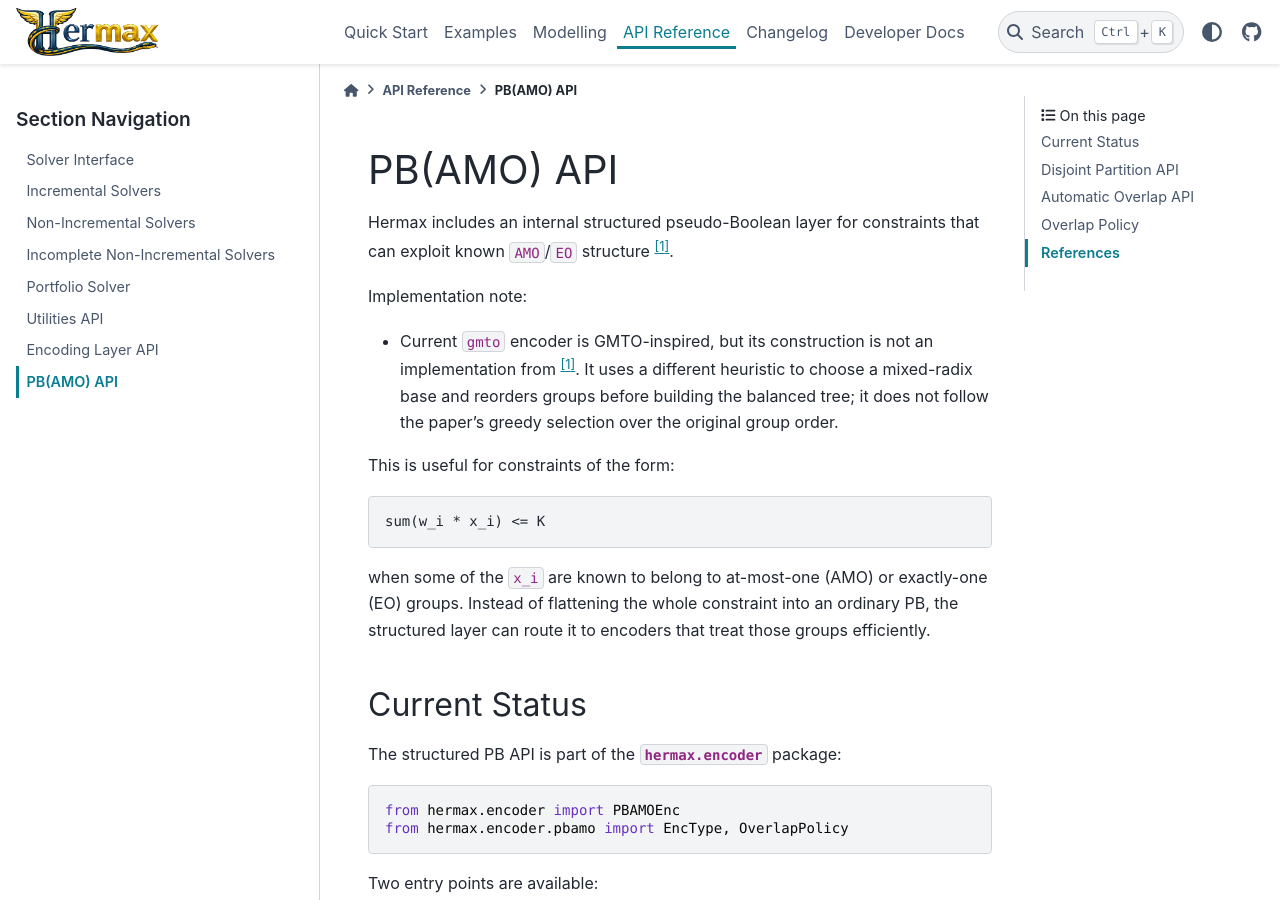
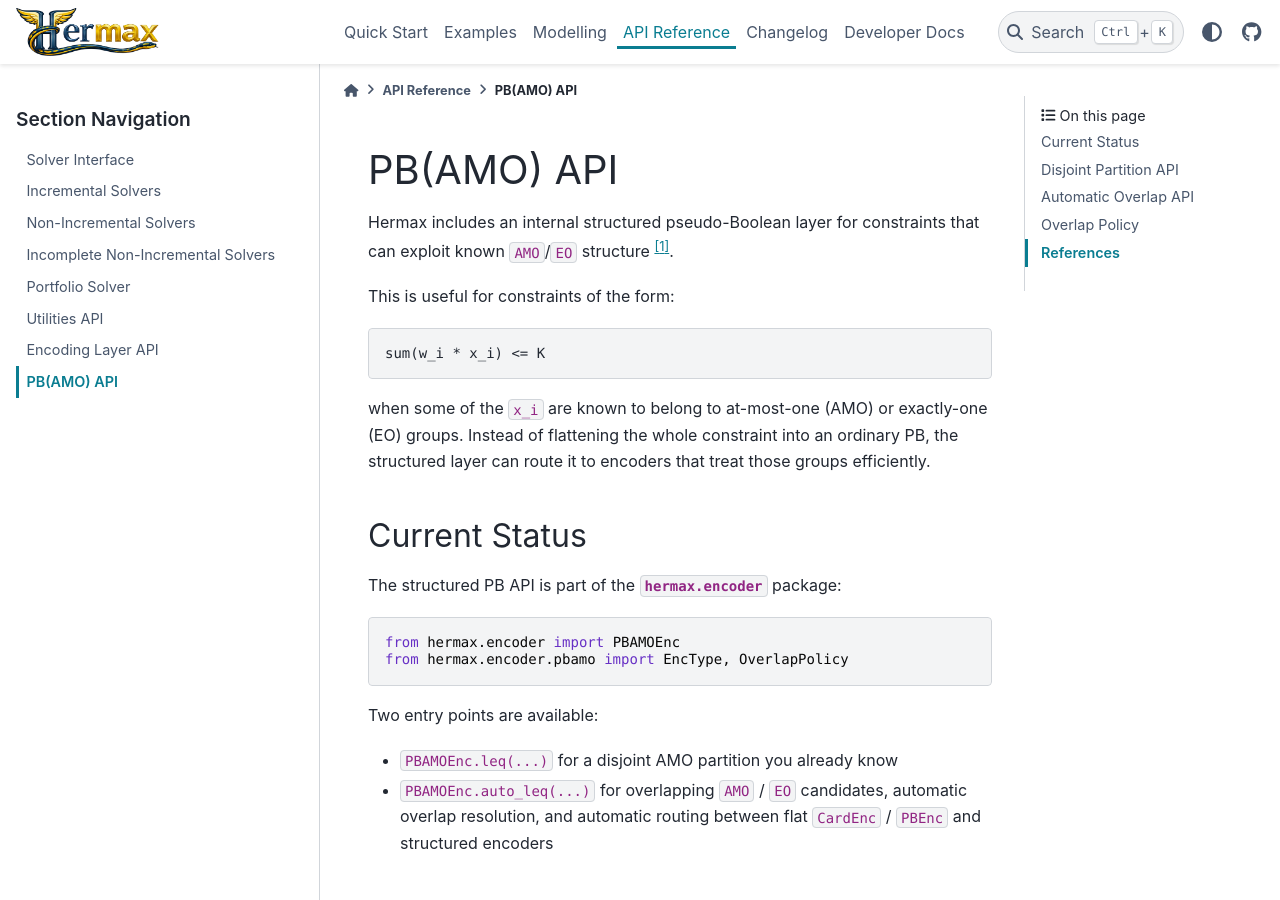
Before and after one commit to josalhor/hermax, a Sphinx documentation site: the page built from docs/encoder_pbamo.rst, in a window 1280 px wide and 900 px high. Built offline with Sphinx 7.4.7 and the PyData theme 0.15.4, drawn with Linux system fonts in a browser that asks for light colours.

Commit message:
updated changelog and GMTO docs

```diff
--- a/docs/encoder_pbamo.rst
+++ b/docs/encoder_pbamo.rst
@@ -3,13 +3,6 @@ PB(AMO) API
 
 Hermax includes an internal structured pseudo-Boolean layer for constraints
 that can exploit known ``AMO``/``EO`` structure [1]_.
-
-Implementation note:
-
-* Current ``gmto`` encoder is GMTO-inspired, but its construction is
-  not an implementation from [1]_. It uses a different heuristic to choose a
-  mixed-radix base and reorders groups before building the balanced tree;
-  it does not follow the paper's greedy selection over the original group order.
 
 This is useful for constraints of the form:
 
```
Also changed, not shown: docs/changelog.rst (+9 -0 lines).
